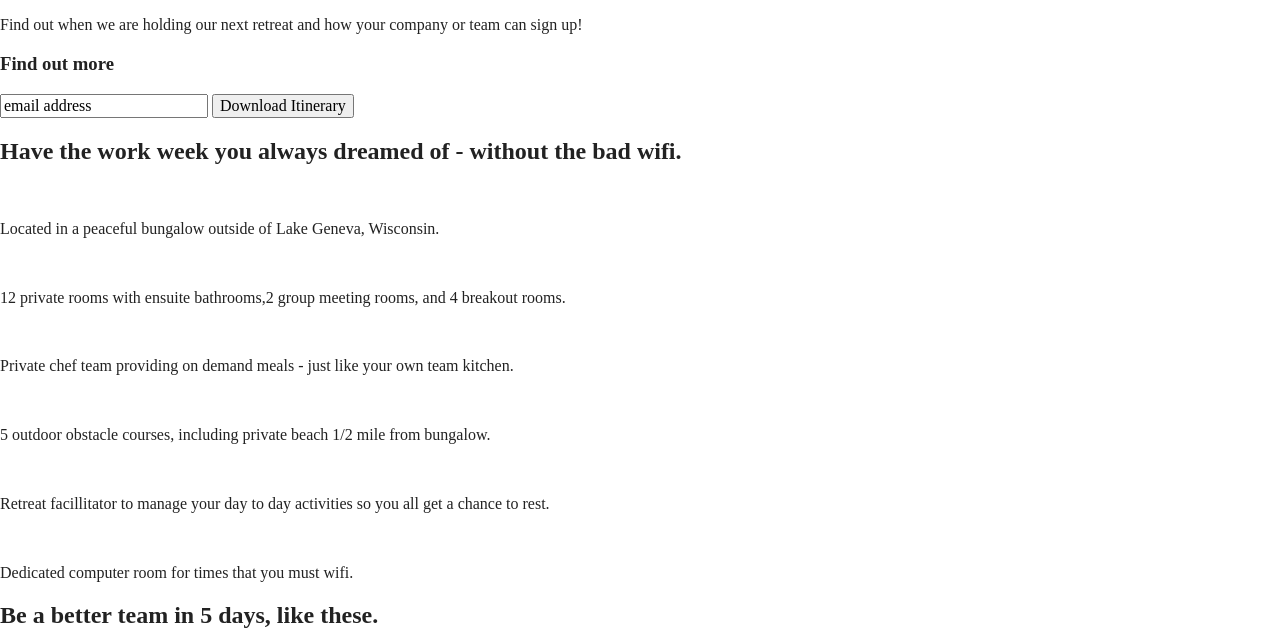
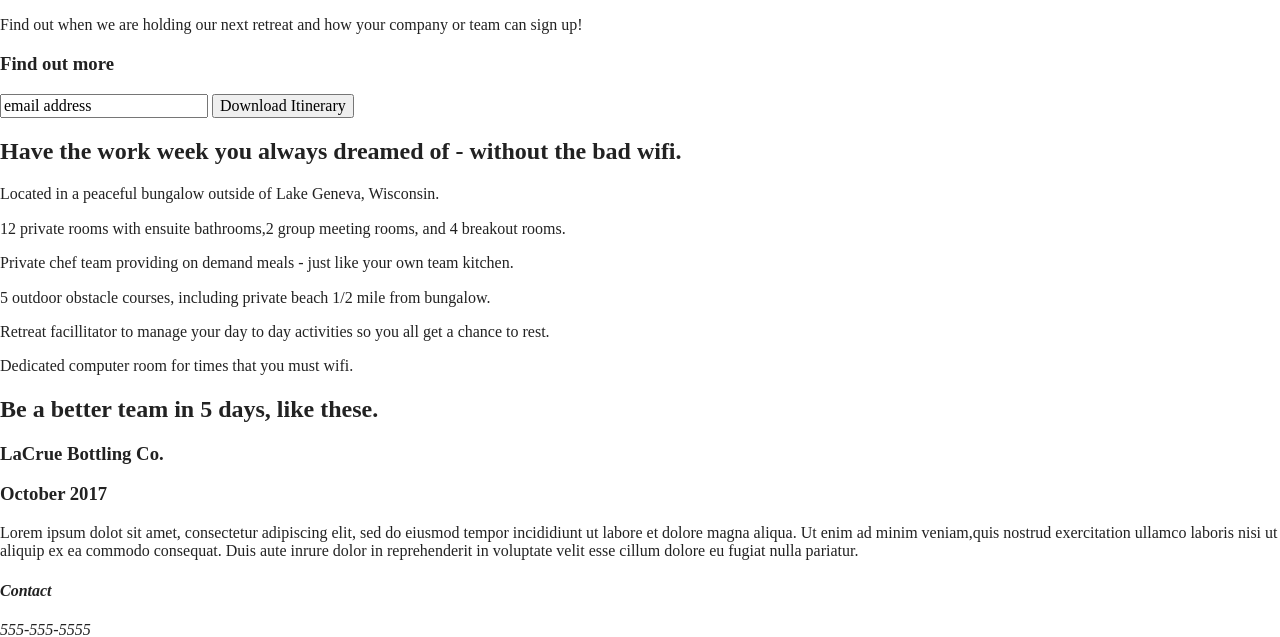
Before and after one commit to noorainfatema/unplugged-retreat-project, a website built with Parcel: page index.html in a window 1280 px wide. Shown: the part 176-813 px from the top of the page. Built offline with nearby package versions, Linux system fonts and the light colour scheme.

Commit message:
Finished coding homepage html

```diff
--- a/index.html
+++ b/index.html
@@ -58,26 +58,42 @@
         <input type="button" value="Download Itinerary">
       </div>
     </aside>
-    <section class="content-area">
-      <h2>Have the work week you always dreamed of - without the bad wifi.</h2>
-      <img src="">
-      <p>Located in a peaceful bungalow outside of Lake Geneva, Wisconsin.</p>
-      <img src="">
-      <p>12 private rooms with ensuite bathrooms,2 group meeting rooms, and 4 breakout rooms.</p>
-      <img src="">
-      <p>Private chef team providing on demand meals - just like your own team kitchen.</p>
-      <img src="">
-      <p>5 outdoor obstacle courses, including private beach 1/2 mile from bungalow.</p>
-      <img src="">
-      <p>Retreat facillitator to manage your day to day activities so you all get a chance to rest.</p>
-      <img src="">
-      <p>Dedicated computer room for times that you must wifi.</p>
+    <section class="features">
+      <div class="content-wrapper">
+        <h2>Have the work week you always dreamed of - without the bad wifi.</h2>
+          <article>
+            <p class=""></p>
+            <p class="features-item-description">Located in a peaceful bungalow outside of Lake Geneva, Wisconsin.</p>
+          </article>
+          <article>
+            <p class=""></p>
+            <p class="features-item-description">12 private rooms with ensuite bathrooms,2 group meeting rooms, and 4 breakout rooms.</p>
+          </article>
+          <article>
+            <p class=""></p>
+            <p class="features-item-description">Private chef team providing on demand meals - just like your own team kitchen.</p>
+          </article>
+          <article>
+            <p class=""></p>
+            <p class="features-item-description">5 outdoor obstacle courses, including private beach 1/2 mile from bungalow.</p>
+          </article>
+          <article>
+            <p class=""></p>
+            <p class="features-item-description">Retreat facillitator to manage your day to day activities so you all get a chance to rest.</p>
+          </article>
+          <article>
+            <p class=""></p>
+            <p class="features-item-description">Dedicated computer room for times that you must wifi.</p>
+          </article>
+      </div>
     </section>
-    <section class="information">
-      <h2>Be a better team in 5 days, like these.</h2>
-      <h3>LaCrue Bottling Co.</h3>
-      <h3>October 2017</h3>
-      <p>Lorem ipsum dolot sit amet, consectetur adipiscing elit, sed do eiusmod tempor incididiunt ut labore et dolore magna aliqua. Ut enim ad minim veniam,quis nostrud exercitation ullamco laboris nisi ut aliquip ex ea commodo consequat. Duis aute inrure dolor in reprehenderit in voluptate velit esse cillum dolore eu fugiat nulla pariatur.</p>
+    <section class="reviews">
+      <div class="content-wrapper">
+        <h2>Be a better team in 5 days, like these.</h2>
+        <h3>LaCrue Bottling Co.</h3>
+        <h3>October 2017</h3>
+        <p>Lorem ipsum dolot sit amet, consectetur adipiscing elit, sed do eiusmod tempor incididiunt ut labore et dolore magna aliqua. Ut enim ad minim veniam,quis nostrud exercitation ullamco laboris nisi ut aliquip ex ea commodo consequat. Duis aute inrure dolor in reprehenderit in voluptate velit esse cillum dolore eu fugiat nulla pariatur.</p>
+      </div>
     </section>
   </main>
 
```
